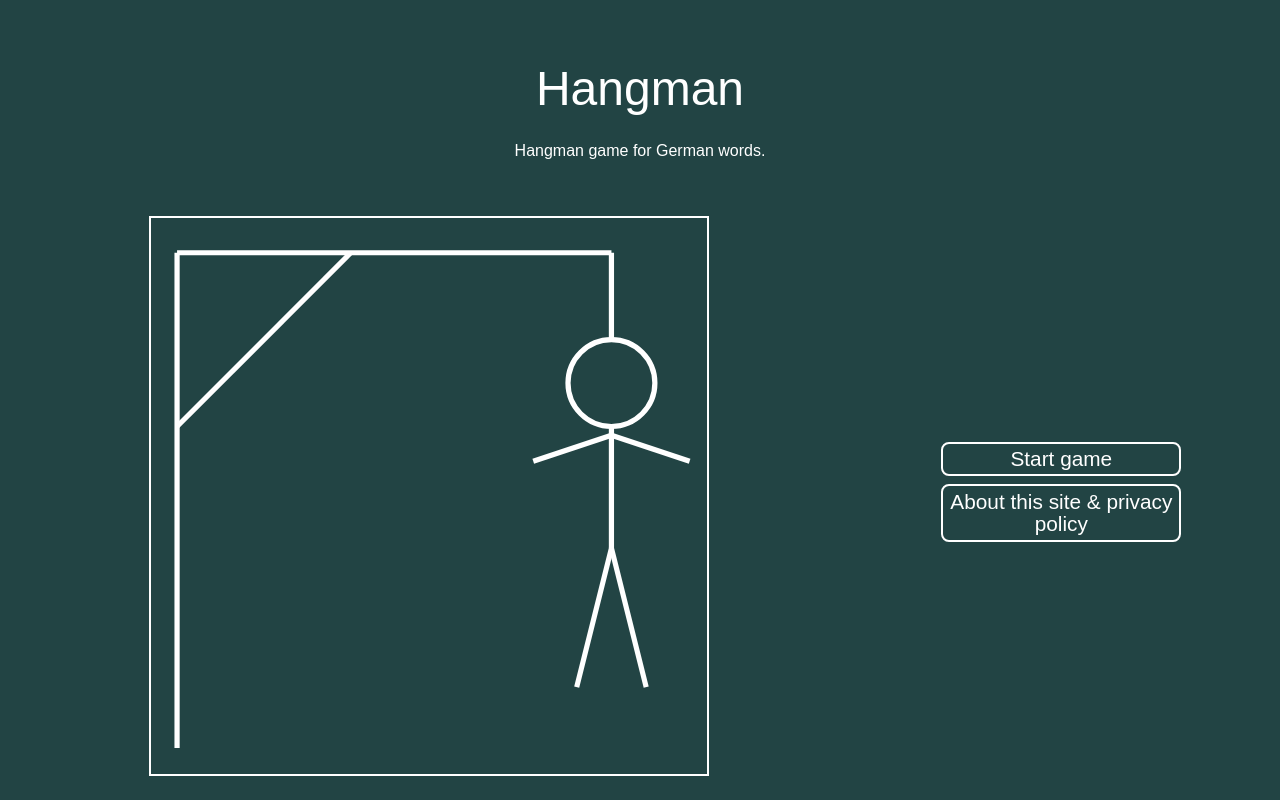
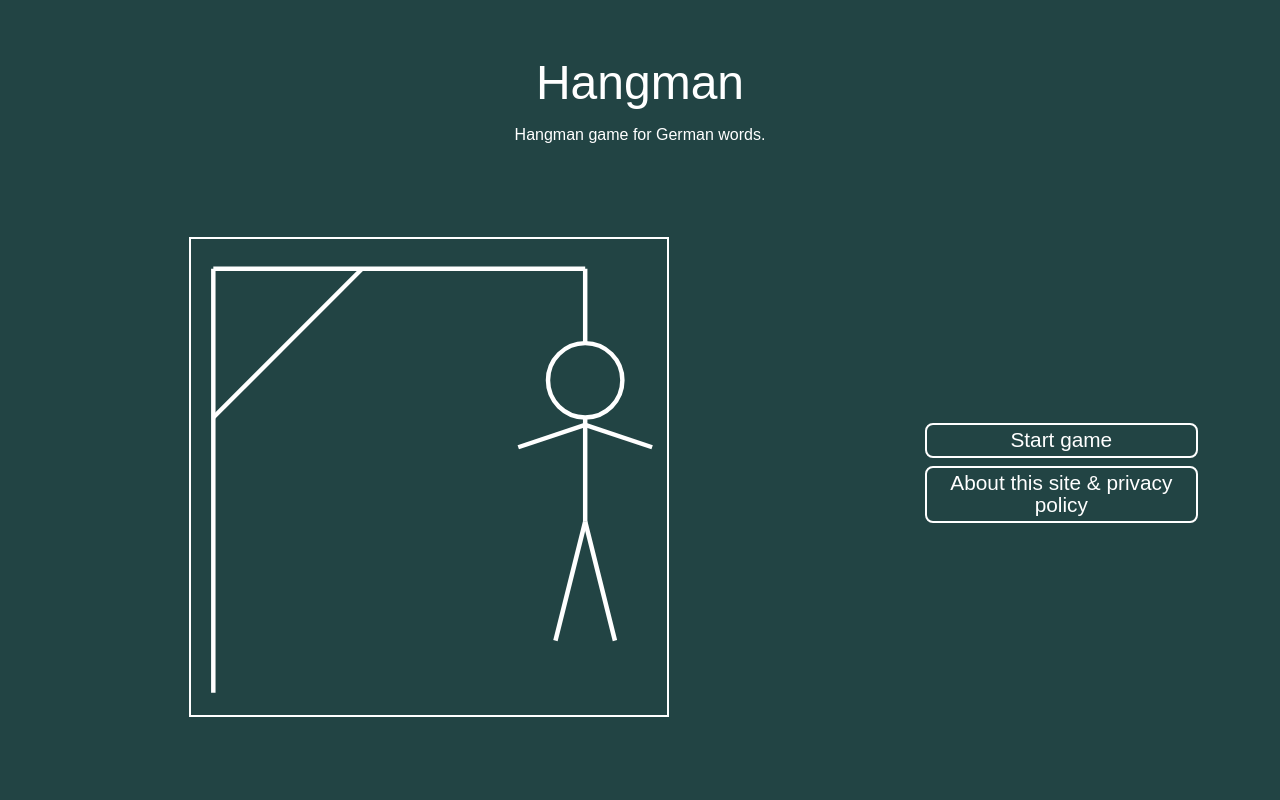
Before and after one commit to atennert/hangman-angular, an Angular app: page /start in a window 1280 px wide. Built offline with nearby package versions, Linux system fonts and the light colour scheme.

Commit message:
style: fix start component layout

```diff
--- a/src/app/game/game.component.css
+++ b/src/app/game/game.component.css
@@ -4,11 +4,7 @@
   justify-items: center;
   grid-gap: 3vmin;
   width: 100%;
-  height: 95vh;
-}
-
-.title {
-  margin: 1vh 0 .3em;
+  height: 94vh;
 }
 
 .game__output {
--- a/src/app/start/start.component.css
+++ b/src/app/start/start.component.css
@@ -1,11 +1,11 @@
 .content {
   display: grid;
-  grid-template: 1fr 3fr / 2fr 1fr;
+  grid-template: auto auto / 2fr 1fr;
   justify-items: center;
   align-items: center;
   justify-content: space-evenly;
   width: 100%;
-  height: 98vh;
+  height: 94vh;
 }
 
 .header {
@@ -17,12 +17,19 @@
   max-width: 70vmin;
 }
 
+nav {
+  max-width: 90%;
+}
+
 .menu {
-  display: flex;
+  display: inline-flex;
   flex-direction: column;
+  align-content: center;
   row-gap: .5em;
   list-style-type: none;
   width: 19em;
+  max-width: 90%;
+  padding: 0;
 }
 
 .menu__link {
@@ -31,7 +38,7 @@
 
 @media screen and (orientation: portrait) {
   .content {
-    grid-template: 1fr 2fr 2fr / 1fr;
+    grid-template: auto auto auto / 1fr;
   }
 
   .header {
@@ -39,6 +46,28 @@
   }
 
   .image {
+    max-width: 65%;
+  }
+}
+
+@media screen and (orientation: landscape) {
+  .title {
+    font-size: 2.5em;
+  }
+
+  .image {
     max-width: 50vh;
   }
 }
+
+@media screen and (orientation: landscape) and (min-height: 22em) {
+  .title {
+    font-size: 3em;
+  }
+}
+
+@media screen and (orientation: landscape) and (min-height: 35em) {
+  .image {
+    max-width: 60vh;
+  }
+}
--- a/src/app/start/start.component.html
+++ b/src/app/start/start.component.html
@@ -1,6 +1,6 @@
 <div class="content">
   <header class="header">
-    <h1>{{title}}</h1>
+    <h1 class="title">{{title}}</h1>
     <p>Hangman game for German words.</p>
   </header>
   <app-image class="image"></app-image>
--- a/src/styles.css
+++ b/src/styles.css
@@ -35,6 +35,7 @@ h1, h2, h3, h4 {
 }
 h1 {
   font-size: 3em;
+  margin: 1vh 0 .3em;
 }
 h2 {
   font-size: 2.1em;
```
